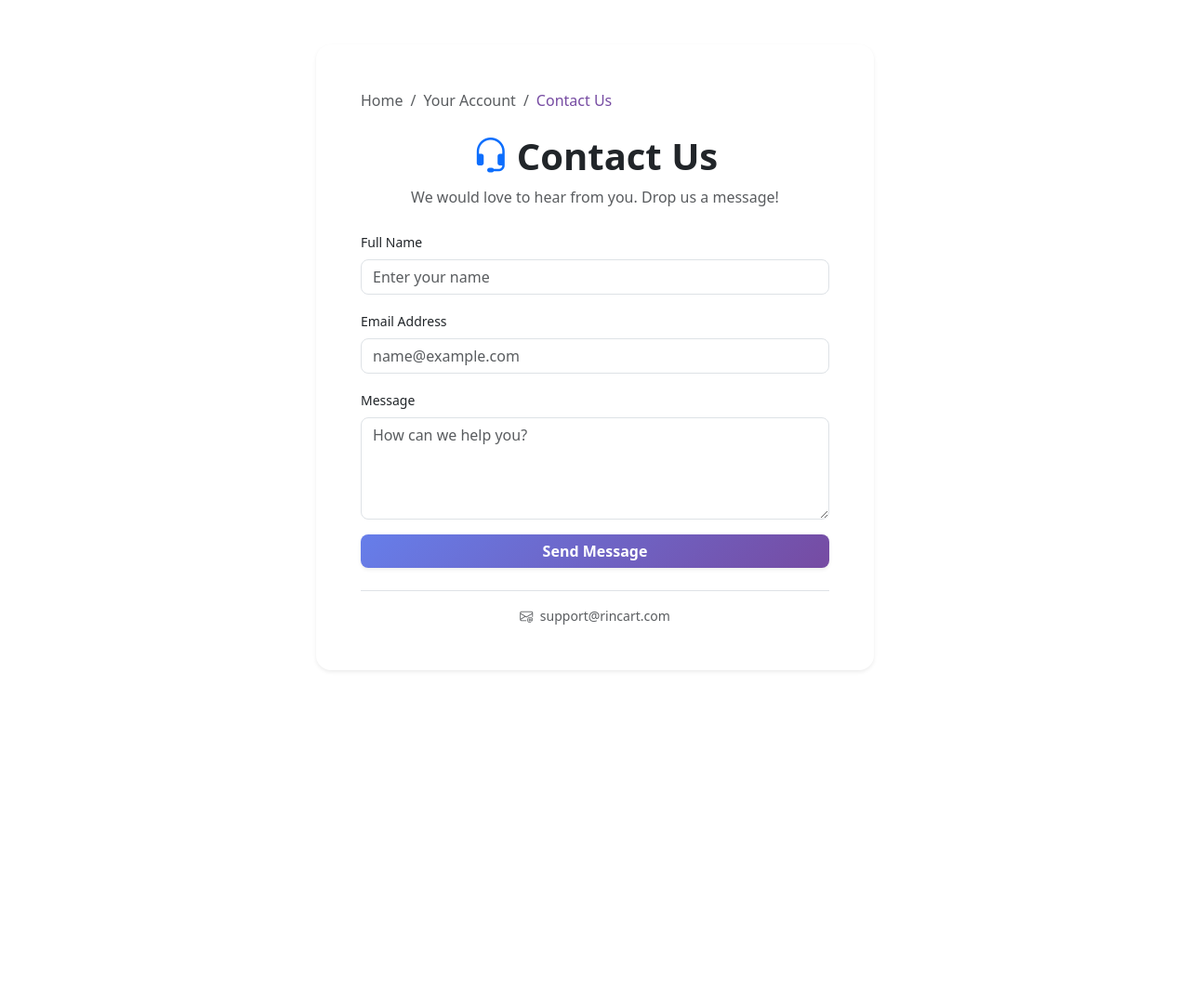
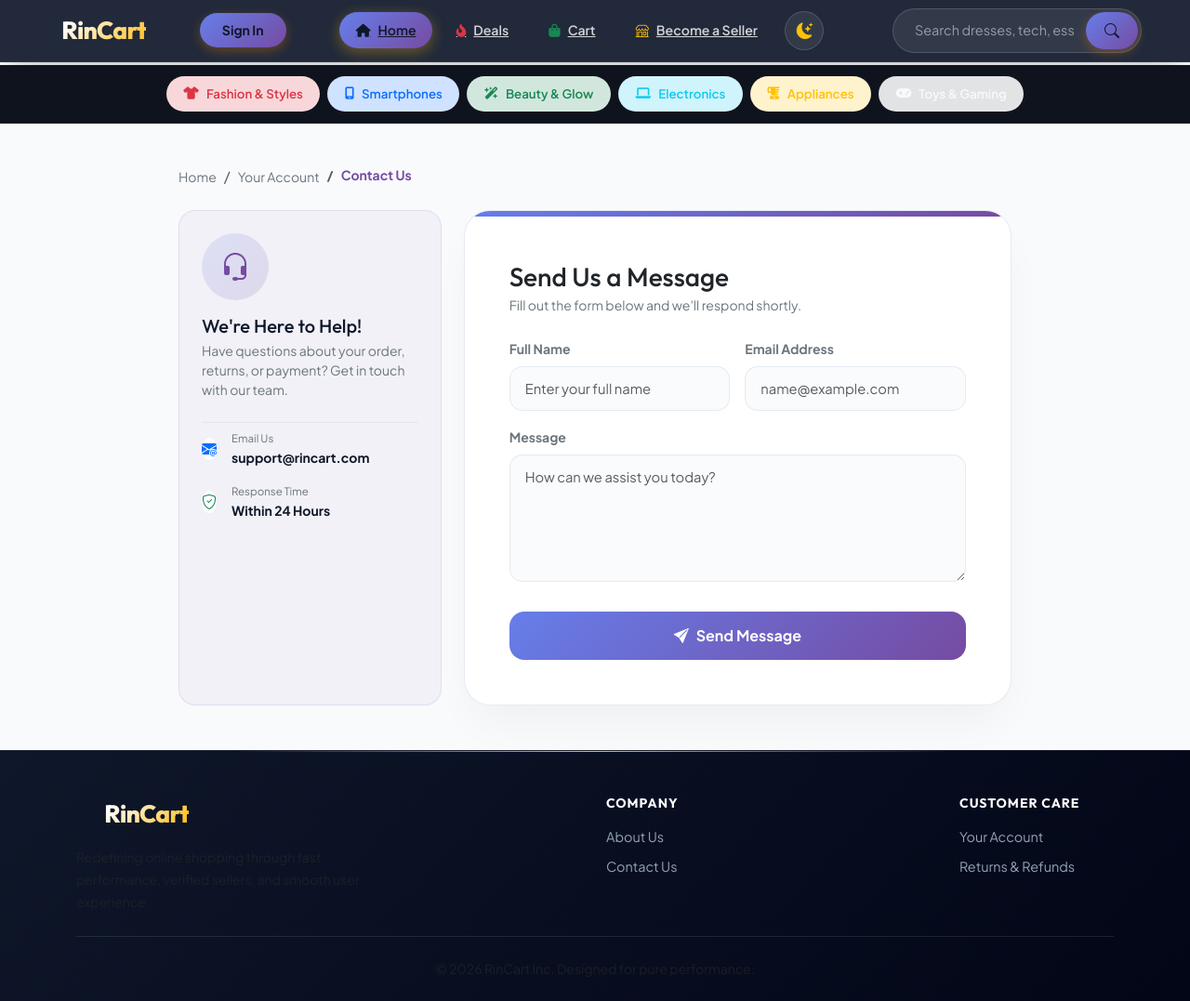
Before and after one commit to nihalyp/Rincart, a Django app: page /contact/ in a window 1280 px wide. Shown: the whole page at 93% size. Before the commit the page ends 722 px from the top, so only its background shows below. Run offline with Django 5.2, Linux system fonts and the light colour scheme.

Commit message:
Update contact.html for template inheritance and styles
Refactor contact page to use template inheritance and modernize styles.

```diff
--- a/rincartapp/templates/contact.html
+++ b/rincartapp/templates/contact.html
@@ -1,103 +1,283 @@
-<!DOCTYPE html>
-<html lang="en">
-<head>
-    <meta charset="UTF-8">
-    <meta name="viewport" content="width=device-width, initial-scale=1.0">
-    <title>Contact Us - RinCart</title>
-    <link href="https://cdn.jsdelivr.net/npm/bootstrap@5.3.3/dist/css/bootstrap.min.css" rel="stylesheet">
-    <link href="https://cdn.jsdelivr.net/npm/bootstrap-icons@1.11.3/font/bootstrap-icons.min.css" rel="stylesheet">
-</head>
-<body >
+{% extends 'base.html' %}
+{% block title %}
+Contact Support — RinCart
+{% endblock %}
+{% block content %}
 
-    <div class="container py-5 my-5 rounded-4 shadow-sm p-4 p-md-5" style="max-width: 600px;">
+<!-- 🔤 Google Fonts -->
+<link rel="preconnect" href="https://fonts.googleapis.com">
+<link rel="preconnect" href="https://fonts.gstatic.com" crossorigin>
+<link href="https://fonts.googleapis.com/css2?family=Outfit:wght@400;500;600;700;800&family=Plus+Jakarta+Sans:wght@400;500;600;700&display=swap" rel="stylesheet">
+
+<!-- 🎨 Bootstrap Icons -->
+<link rel="stylesheet" href="https://cdn.jsdelivr.net/npm/bootstrap-icons@1.11.3/font/bootstrap-icons.min.css">
+
+<style>
+    :root {
+        --brand-purple: #764ba2;
+        --brand-indigo: #667eea;
+        --brand-gradient: linear-gradient(135deg, #667eea 0%, #764ba2 100%);
+        --brand-glow: rgba(118, 75, 162, 0.25);
+
+        --bg-light: #f8fafc;
+        --bg-dark: #030712;
+
+        --card-light: #ffffff;
+        --card-dark: #0f172a;
+
+        --border-light: rgba(226, 232, 240, 0.8);
+        --border-dark: rgba(255, 255, 255, 0.08);
+
+        --transition-smooth: all 0.35s cubic-bezier(0.34, 1.56, 0.64, 1);
+    }
+
+    body {
+        font-family: 'Plus Jakarta Sans', sans-serif;
+        background-color: var(--bg-light);
+        color: #0f172a;
+    }
+
+    [data-bs-theme="dark"] body {
+        background-color: var(--bg-dark) !important;
+        color: #f8fafc !important;
+    }
+
+    h1, h2, h3, h4, h5, h6 {
+        font-family: 'Outfit', sans-serif;
+    }
+
+    /* 💎 Contact Hero Card */
+    .contact-card {
+        background: var(--card-light);
+        border: 1px solid var(--border-light);
+        border-radius: 28px;
+        box-shadow: 0 25px 50px -12px rgba(0, 0, 0, 0.05);
+        transition: var(--transition-smooth);
+        overflow: hidden;
+    }
+
+    [data-bs-theme="dark"] .contact-card {
+        background: var(--card-dark);
+        border-color: var(--border-dark);
+        box-shadow: 0 25px 50px -12px rgba(0, 0, 0, 0.4);
+    }
+
+    /* Accent Top Gradient Line */
+    .contact-accent-bar {
+        height: 6px;
+        width: 100%;
+        background: var(--brand-gradient);
+    }
+
+    /* 🔤 Form Styling & Inputs */
+    .form-control-custom {
+        background: rgba(248, 250, 252, 0.8);
+        border: 1.5px solid var(--border-light);
+        border-radius: 14px;
+        padding: 12px 16px;
+        font-size: 0.92rem;
+        transition: var(--transition-smooth);
+    }
+
+    [data-bs-theme="dark"] .form-control-custom {
+        background: rgba(30, 41, 59, 0.4);
+        border-color: var(--border-dark);
+        color: #f8fafc;
+    }
+
+    .form-control-custom:focus {
+        border-color: var(--brand-purple);
+        box-shadow: 0 0 0 4px rgba(118, 75, 162, 0.15);
+        background: var(--card-light);
+    }
+
+    [data-bs-theme="dark"] .form-control-custom:focus {
+        background: rgba(30, 41, 59, 0.8);
+    }
+
+    /* 📞 Quick Info Pills */
+    .info-pill-card {
+        background: rgba(118, 75, 162, 0.05);
+        border: 1px solid rgba(118, 75, 162, 0.12);
+        border-radius: 18px;
+        transition: var(--transition-smooth);
+    }
+
+    .info-pill-card:hover {
+        transform: translateY(-2px);
+        background: rgba(118, 75, 162, 0.08);
+    }
+
+    /* 🚀 Gradient Send Button */
+    .btn-send-message {
+        background: var(--brand-gradient);
+        color: #ffffff;
+        border: none;
+        font-weight: 700;
+        border-radius: 16px;
+        padding: 14px 20px;
+        transition: var(--transition-smooth);
+    }
+
+    .btn-send-message:hover {
+        transform: translateY(-2px);
+        box-shadow: 0 12px 24px -6px var(--brand-glow);
+        color: #ffffff;
+    }
+
+    /* Hero Icon Badge */
+    .contact-icon-badge {
+        width: 72px;
+        height: 72px;
+        display: inline-flex;
+        align-items: center;
+        justify-content: center;
+        border-radius: 50%;
+        background: linear-gradient(135deg, rgba(102, 126, 234, 0.15), rgba(118, 75, 162, 0.15));
+        color: var(--brand-purple);
+    }
+</style>
+
+<div class="container py-4 py-md-5" style="max-width: 920px;">
+
+    <!-- 🍞 Breadcrumb Navigation -->
     <nav aria-label="breadcrumb" class="mb-4">
-            <ol class="breadcrumb">
-                <li class="breadcrumb-item"><a href="{% url 'home' %}" class="text-decoration-none text-muted">Home</a></li>
-                <li class="breadcrumb-item"><a href="{% url 'user_account' %}" class="text-decoration-none text-muted">Your Account</a></li>
-                <li class="breadcrumb-item active fw-medium" aria-current="page" style="color: #764ba2;">Contact Us</li>
+        <ol class="breadcrumb mb-0">
+            <li class="breadcrumb-item"><a href="{% url 'home' %}" class="text-decoration-none text-secondary small">Home</a></li>
+            <li class="breadcrumb-item"><a href="{% url 'user_account' %}" class="text-decoration-none text-secondary small">Your Account</a></li>
+            <li class="breadcrumb-item active fw-bold small" aria-current="page" style="color: var(--brand-purple);">Contact Us</li>
         </ol>
     </nav>
-        <div class="text-center mb-4">
-            <h1 class="fw-bold "><i class="bi bi-headset text-primary me-2"></i>Contact Us</h1>
-            <p class="text-muted">We would love to hear from you. Drop us a message!</p>
+
+    <div class="row g-4 justify-content-center">
+
+        <!-- 📱 Left Column: Contact Info Quick Card -->
+        <div class="col-lg-4">
+            <div class="d-flex flex-column gap-3 h-100">
+
+                <div class="info-pill-card p-4 text-center text-lg-start flex-grow-1">
+                    <div class="contact-icon-badge mb-3 mx-auto mx-lg-0">
+                        <i class="bi bi-headset fs-2"></i>
+                    </div>
+                    <h5 class="fw-extrabold mb-1">We're Here to Help!</h5>
+                    <p class="text-secondary small mb-4">Have questions about your order, returns, or payment? Get in touch with our team.</p>
+
+                    <div class="d-flex flex-column gap-3 text-start pt-2 border-top border-secondary border-opacity-10">
+                        <div class="d-flex align-items-center gap-3">
+                            <div class="p-2.5 rounded-circle bg-white shadow-xs text-primary">
+                                <i class="bi bi-envelope-at-fill"></i>
+                            </div>
+                            <div>
+                                <small class="text-secondary d-block" style="font-size: 0.72rem;">Email Us</small>
+                                <span class="fw-bold small">support@rincart.com</span>
+                            </div>
                         </div>
 
-        <!-- 🔔 അലേർട്ട് മെസ്സേജ് കാണിക്കാൻ (ഫോമിന് തൊട്ടുമുകളിൽ ചേർക്കാം) -->
+                        <div class="d-flex align-items-center gap-3">
+                            <div class="p-2.5 rounded-circle bg-white shadow-xs text-success">
+                                <i class="bi bi-shield-check"></i>
+                            </div>
+                            <div>
+                                <small class="text-secondary d-block" style="font-size: 0.72rem;">Response Time</small>
+                                <span class="fw-bold small">Within 24 Hours</span>
+                            </div>
+                        </div>
+                    </div>
+                </div>
+
+            </div>
+        </div>
+
+        <!-- 📝 Right Column: Contact Message Form -->
+        <div class="col-lg-8">
+            <div class="card contact-card">
+                <div class="contact-accent-bar"></div>
+
+                <div class="p-4 p-sm-5">
+
+                    <div class="mb-4">
+                        <h3 class="fw-extrabold mb-1">Send Us a Message</h3>
+                        <p class="text-secondary small mb-0">Fill out the form below and we'll respond shortly.</p>
+                    </div>
+
+                    <!-- 🔔 Messages Alert Banner -->
                     {% if messages %}
                         {% for message in messages %}
-                <div class="alert alert-success alert-dismissible fade show rounded-3 mb-3 small" role="alert">
-                    <i class="bi bi-check-circle-fill me-2"></i>{{ message }}
-                    <button type="button" class="btn-close" data-bs-dismiss="dismiss" aria-label="Close"></button>
+                            <div class="alert alert-success alert-dismissible fade show rounded-3 mb-4 small border-0 shadow-xs" role="alert">
+                                <div class="d-flex align-items-center">
+                                    <i class="bi bi-check-circle-fill fs-5 me-2.5"></i>
+                                    <div>{{ message }}</div>
+                                </div>
+                                <button type="button" class="btn-close" data-bs-dismiss="alert" aria-label="Close"></button>
                             </div>
                         {% endfor %}
                     {% endif %}
 
-        <!-- 📝 FORM START (method ഉം action ഉം ശ്രദ്ധിക്കുക) -->
+                    <!-- 📝 Form Container -->
                     <form method="POST" action="">
-            {% csrf_token %} <!-- Django സുരക്ഷാ ടോക്കൺ -->
+                        {% csrf_token %}
 
-            <div class="mb-3">
-                <label class="form-label fw-medium small">Full Name</label>
-                <!-- 💡 name="name" ചേർത്തു -->
-                <input type="text" name="name" class="form-control rounded-3" placeholder="Enter your name" required>
+                        <div class="row g-3">
+                            <div class="col-md-6">
+                                <label class="form-label fw-bold small text-secondary">Full Name</label>
+                                <input type="text" name="name" class="form-control form-control-custom" placeholder="Enter your full name" required>
                             </div>
 
-            <div class="mb-3">
-                <label class="form-label fw-medium small">Email Address</label>
-                <!-- 💡 name="email" ചേർത്തു -->
-                <input type="email" name="email" class="form-control rounded-3" placeholder="name@example.com" required>
+                            <div class="col-md-6">
+                                <label class="form-label fw-bold small text-secondary">Email Address</label>
+                                <input type="email" name="email" class="form-control form-control-custom" placeholder="name@example.com" required>
                             </div>
 
-            <div class="mb-3">
-                <label class="form-label fw-medium small">Message</label>
-                <!-- 💡 name="message" ചേർത്തു -->
-                <textarea name="message" class="form-control rounded-3" rows="4" placeholder="How can we help you?" required></textarea>
+                            <div class="col-12">
+                                <label class="form-label fw-bold small text-secondary">Message</label>
+                                <textarea name="message" class="form-control form-control-custom" rows="5" placeholder="How can we assist you today?" required></textarea>
+                            </div>
                         </div>
 
-            <button type="submit" class="btn btn-primary w-100 py-2.5 fw-bold rounded-3 shadow-sm" style="background: linear-gradient(135deg, #667eea, #764ba2); border: none;">Send Message</button>
+                        <div class="mt-4 pt-2">
+                            <button type="submit" class="btn btn-send-message w-100 d-flex align-items-center justify-content-center gap-2">
+                                <i class="bi bi-send-fill"></i>
+                                <span>Send Message</span>
+                            </button>
+                        </div>
                     </form>
 
-        <div class="text-center mt-4 pt-3 border-top">
-            <p class="text-muted small mb-0"><i class="bi bi-envelope-at me-1"></i> support@rincart.com</p>
                 </div>
             </div>
+        </div>
+
+    </div>
+</div>
+
 <script>
+    document.addEventListener('DOMContentLoaded', () => {
         const toggleBtn = document.getElementById('darkModeToggle');
         const themeIcon = document.getElementById('darkModeIcon');
-            const themeText = document.getElementById('darkModeText');
         const htmlElement = document.documentElement;
 
-            // മുൻപ് സെറ്റ് ചെയ്ത തീം ഉണ്ടോ എന്ന് പരിശോധിക്കുന്നു (Local Storage)
         const savedTheme = localStorage.getItem('theme');
         if (savedTheme) {
             htmlElement.setAttribute('data-bs-theme', savedTheme);
-                updateButton(savedTheme);
+            if (themeIcon) updateButton(savedTheme);
         }
 
+        if (toggleBtn) {
             toggleBtn.addEventListener('click', () => {
-                // നിലവിലെ തീം ഏതാണെന്ന് നോക്കുന്നു
                 const currentTheme = htmlElement.getAttribute('data-bs-theme');
-                let newTheme = 'light';
+                const newTheme = (currentTheme === 'light' || !currentTheme) ? 'dark' : 'light';
 
-                if (currentTheme === 'light' || !currentTheme) {
-                    newTheme = 'dark';
+                htmlElement.setAttribute('data-bs-theme', newTheme);
+                localStorage.setItem('theme', newTheme);
+                if (themeIcon) updateButton(newTheme);
+            });
         }
 
-                // തീം മാറ്റുന്നു
-                htmlElement.setAttribute('data-bs-theme', newTheme);
-                localStorage.setItem('theme', newTheme); // പേജ് റീഫ്രഷ് ചെയ്താലും മാറതിരിക്കാൻ
-                updateButton(newTheme);
-            });
-
-            // തീം മാറുന്നതിനനുസരിച്ച് ബട്ടണിലെ ഐക്കണും ടെക്സ്റ്റും മാറ്റാൻ
         function updateButton(theme) {
-            if (theme === 'dark') {
-                themeIcon.className = 'bi bi-sun-fill text-warning'; // സൂര്യന്റെ ഐക്കൺ
-            } else {
-                themeIcon.className = 'bi bi-moon-stars-fill text-warning'; // ചന്ദ്രന്റെ ഐക്കൺ (Navbar എപ്പോഴും ഡാർക്ക് ആയതുകൊണ്ട് text-warning തന്നെയാണ് ഭംഗി)
+            if (themeIcon) {
+                themeIcon.className = theme === 'dark' ? 'bi bi-sun-fill text-warning' : 'bi bi-moon-stars-fill text-warning';
             }
         }
+    });
+</script>
 
-    </script>
-</body>
-</html>
+{% endblock %}
```
Lines whose indentation alone changed are shown as unchanged.
